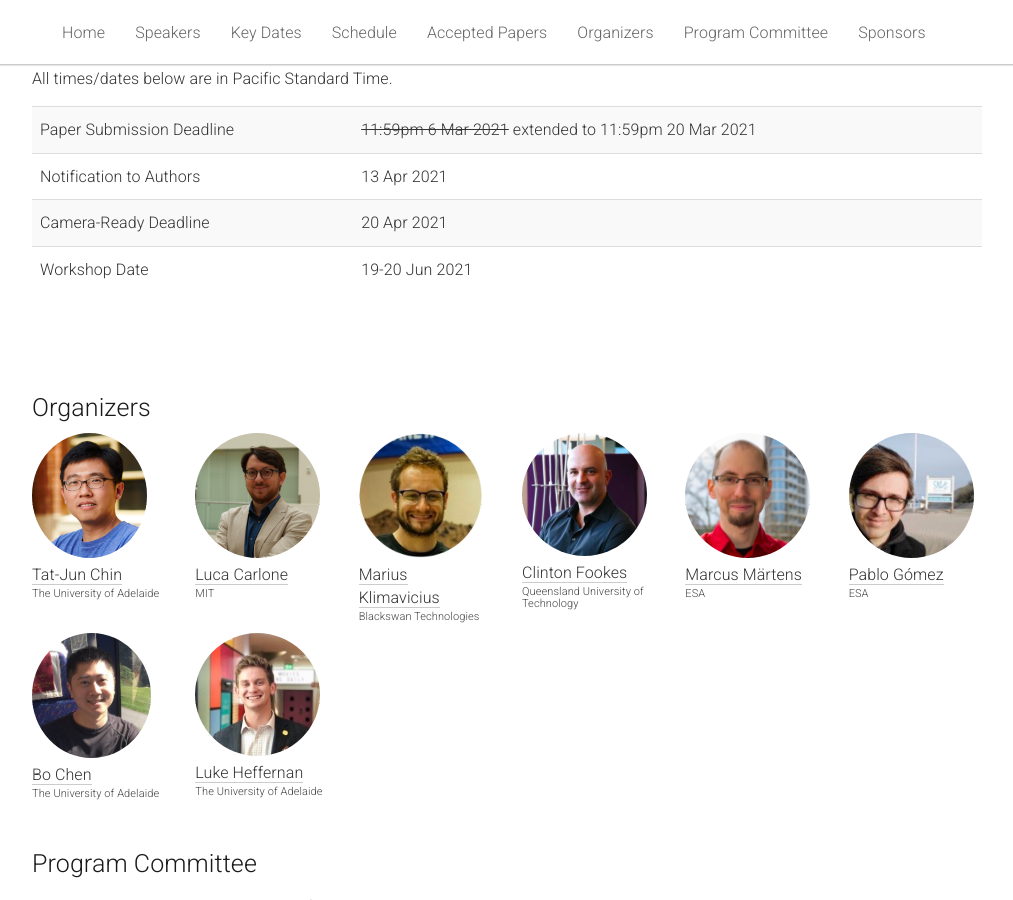
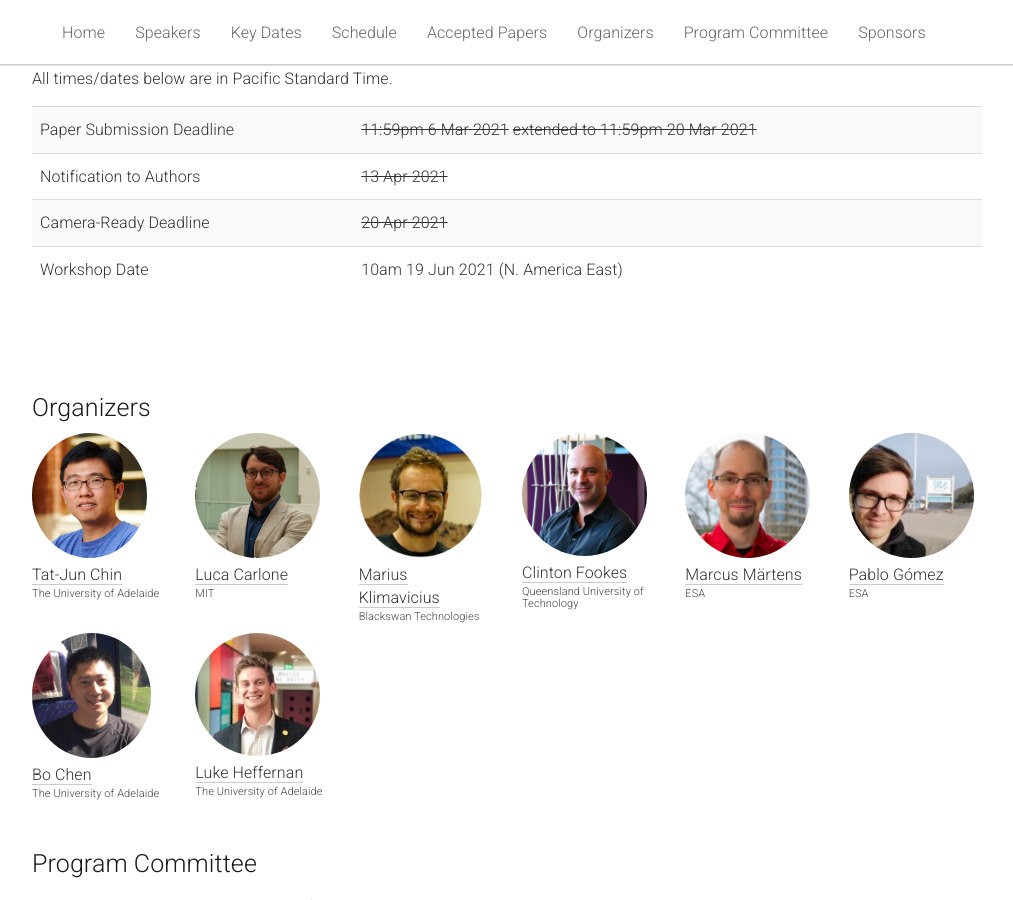
Before and after one commit to AIforSpace/2024, a Jekyll site: the page built from _pages/home.md, in a window 1280 px wide and 900 px high, scrolled down 5554 px. Shown: the whole window, without its empty margins (133-1146 px from the left). Built offline with Jekyll 4.4.1, drawn with Linux system fonts in a browser that asks for light colours.

Commit message:
Update home.md

```diff
--- a/_pages/home.md
+++ b/_pages/home.md
@@ -382,26 +382,24 @@ acknowledgements: ""
       <tbody>
         <tr>
           <td>Paper Submission Deadline</td>
-          <td><strike>11:59pm 6 Mar 2021</strike> extended to 11:59pm 20 Mar 2021</td>
+          <td><strike>11:59pm 6 Mar 2021</strike> <strike>extended to 11:59pm 20 Mar 2021</strike></td>
         </tr>
         <tr>
           <td>Notification to Authors</td>
-          <td>13 Apr 2021</td>
+          <td><strike>13 Apr 2021</strike></td>
         </tr>
         <tr>
           <td>Camera-Ready Deadline</td>
-          <td>20 Apr 2021</td>
+          <td><strike>20 Apr 2021</strike></td>
         </tr>
         <tr>
           <td>Workshop Date</td>
-          <td>19-20 Jun 2021</td>
+          <td>10am 19 Jun 2021 (N. America East)</td>
         </tr>
       </tbody>
     </table>
   </div>
 </div><br>
-
-
 
 <br>
 <div class="row" id="organizers">
```
